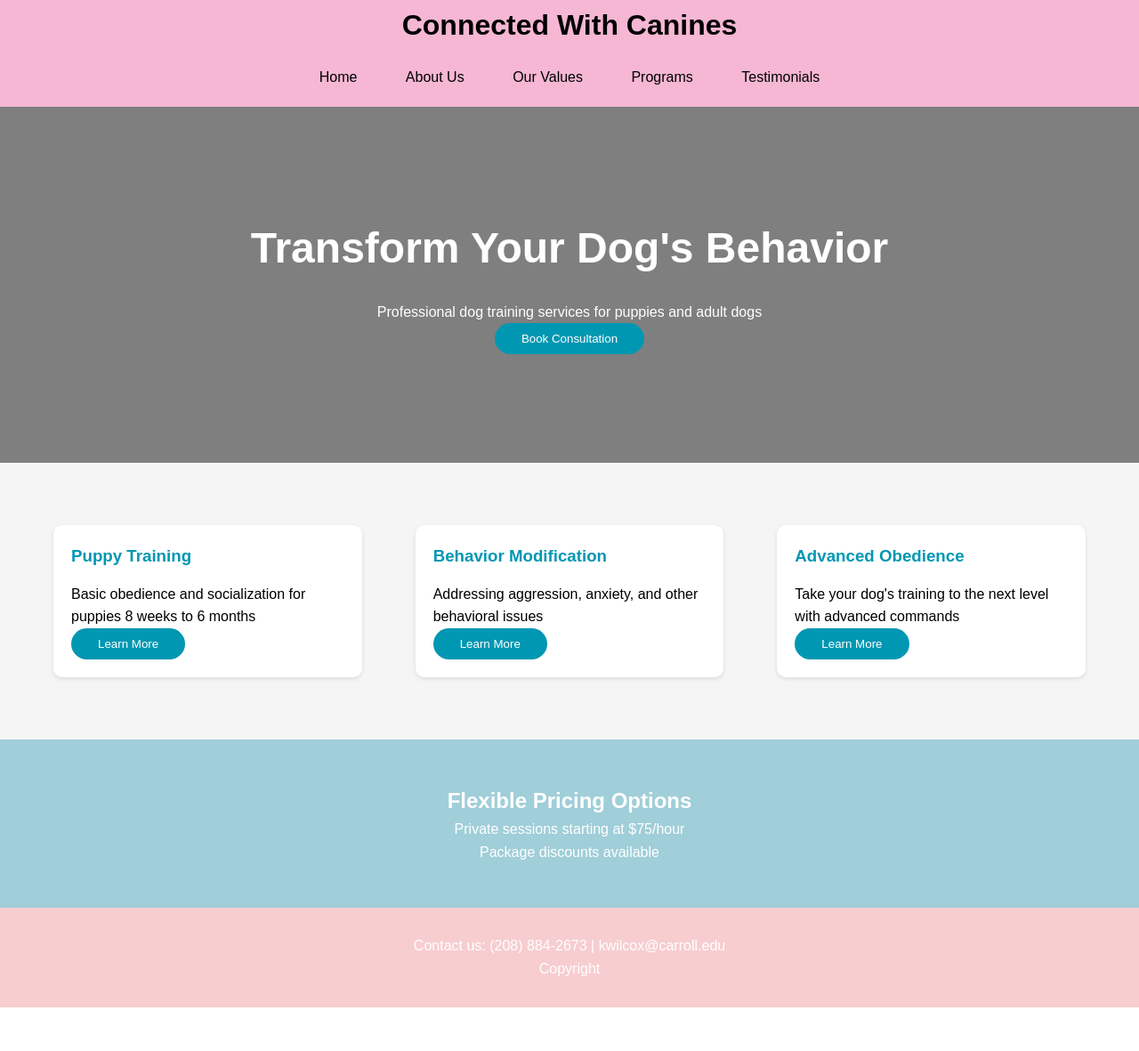
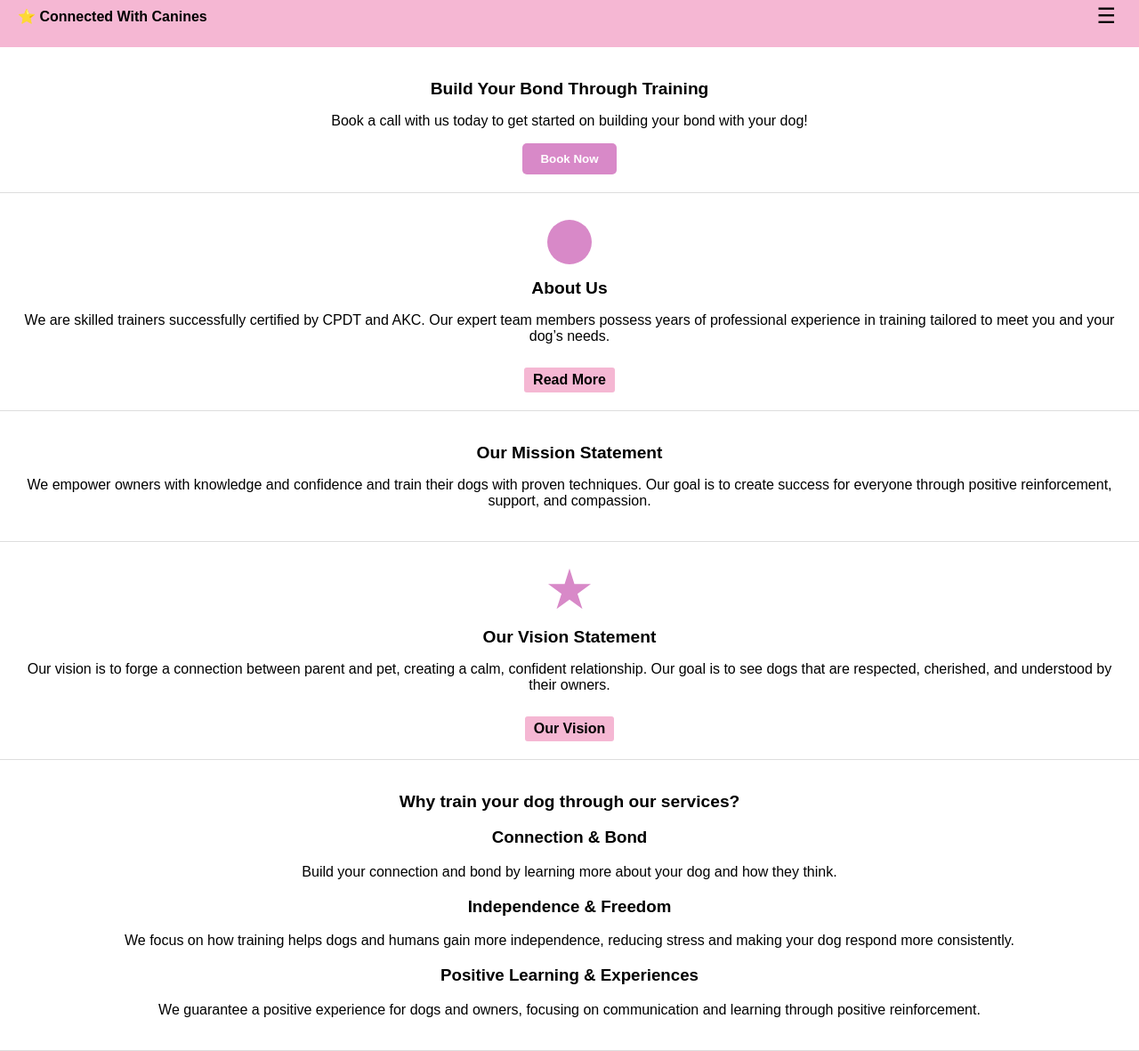
Before and after one commit to kyleewilcox/webdesignclass, a plain HTML site: page index.html in a window 1280 px wide. Shown: the part 17-1198 px from the top of the page at 89% size. Before the commit the page ends 1149 px from the top, so only its background shows below. Drawn offline with Linux system fonts and the light colour scheme.

Commit message:
lots of progress!

```diff
--- a/index.html
+++ b/index.html
@@ -4,183 +4,76 @@
   <meta charset="UTF-8" />
   <meta name="viewport" content="width=device-width, initial-scale=1.0" />
   <title>Connected With Canines</title>
-    <style>
-      * {
-        margin: 0;
-        padding: 0;
-        box-sizing: border-box;
-        font-family: "Arial", sans-serif;
-      }
-
-      body {
-        line-height: 1.6;
-      }
-
-      /* Header Styles */
-      .header {
-        background-color: #f5b7d3;
-        padding: 20px;
-        text-align: center;
-      }
-
-      .nav {
-        margin-top: 20px;
-      }
-
-      .nav a {
-        color: #000000;
-        text-decoration: none;
-        margin: 0 15px;
-        padding: 5px 10px;
-        border-radius: 5px;
-        transition: background-color 0.3s;
-      }
-
-      .nav a:hover {
-        background-color: #fcf5c7;
-      }
-
-      /* Hero Section */
-      .hero {
-        background: linear-gradient(rgba(0, 0, 0, 0.5), rgba(0, 0, 0, 0.5)),
-          url("dog-training.jpg") center/cover;
-        height: 400px;
-        display: flex;
-        align-items: center;
-        justify-content: center;
-        color: white;
-        text-align: center;
-      }
-
-      .hero h1 {
-        font-size: 3em;
-        margin-bottom: 20px;
-      }
-
-      /* Services Section */
-      .services {
-        padding: 50px 20px;
-        background-color: #f5f5f5;
-      }
-
-      .service-card {
-        background: white;
-        padding: 20px;
-        margin: 20px;
-        border-radius: 10px;
-        box-shadow: 0 2px 5px rgba(0, 0, 0, 0.1);
-        transition: transform 0.3s;
-      }
-
-      .service-card:hover {
-        transform: translateY(-5px);
-      }
-
-      .service-card h3 {
-        color: #0097b2;
-        margin-bottom: 15px;
-      }
-
-      /* Pricing Section */
-      .pricing {
-        padding: 50px 20px;
-        background-color: #a0ced9;
-        color: white;
-        text-align: center;
-      }
-
-      /* Footer */
-      .footer {
-        background-color: #f7cdd0;
-        color: white;
-        padding: 30px 20px;
-        text-align: center;
-      }
-
-      .button {
-        background-color: #0097b2;
-        color: white;
-        padding: 10px 30px;
-        border: none;
-        border-radius: 25px;
-        cursor: pointer;
-        transition: background-color 0.3s;
-      }
-
-      .button:hover {
-        background-color: #007693;
-      }
-
-      .grid {
-        display: grid;
-        grid-template-columns: repeat(auto-fit, minmax(300px, 1fr));
-        gap: 20px;
-        max-width: 1200px;
-        margin: 0 auto;
-      }
-
-      @media (max-width: 768px) {
-        .nav {
-          display: flex;
-          flex-direction: column;
-          gap: 10px;
-        }
-      }
+  <link rel="stylesheet" href="styles/base.css" />
   </style>
 </head>
 <body>
-    <header class="header">
-      <h1>Connected With Canines</h1>
-      <nav class="nav">
-        <a href="index.html">Home</a>
+  <header>
+    <div><strong>⭐ Connected With Canines</strong></div>
+    <button class="menu-toggle" onclick="toggleMenu()">☰</button>
+    <nav class="nav-menu" id="navMenu">
       <a href="pages/about-us.html">About Us</a>
-        <a href="#our-values">Our Values</a>
-        <a href="#programs">Programs</a>
-        <a href="#testimonials">Testimonials</a>
+      <a href="pages/our-values.html">Our Values</a>
+      <a href="pages/programs.html">Programs</a>
+      <a href="pages/testimonials.html">Testimonials</a>
     </nav>
   </header>
 
-    <section class="hero">
-      <div>
-        <h1>Transform Your Dog's Behavior</h1>
-        <p>Professional dog training services for puppies and adult dogs</p>
-        <button class="button">Book Consultation</button>
+  <div class="section">
+    <h2>Build Your Bond Through Training</h2>
+    <p>Book a call with us today to get started on building your bond with your dog!</p>
+    <button class="button">Book Now</button>
   </div>
-    </section>
 
-    <section class="services" id="services">
-      <div class="grid">
-        <div class="service-card">
-          <h3>Puppy Training</h3>
+  <div class="section">
+    <div class="circle"></div>
+    <h2>About Us</h2>
     <p>
-            Basic obedience and socialization for puppies 8 weeks to 6 months
+      We are skilled trainers successfully certified by CPDT and AKC. Our expert team members
+      possess years of professional experience in training tailored to meet you and your dog’s needs.
     </p>
-          <button class="button">Learn More</button>
+    <a href="#" class="small-button">Read More</a>
   </div>
-        <div class="service-card">
-          <h3>Behavior Modification</h3>
-          <p>Addressing aggression, anxiety, and other behavioral issues</p>
-          <button class="button">Learn More</button>
+
+  <div class="section">
+    <h2>Our Mission Statement</h2>
+    <p>
+      We empower owners with knowledge and confidence and train their dogs with proven
+      techniques. Our goal is to create success for everyone through positive reinforcement,
+      support, and compassion.
+    </p>
   </div>
-        <div class="service-card">
-          <h3>Advanced Obedience</h3>
+
+  <div class="section">
+    <div class="star"></div>
+    <h2>Our Vision Statement</h2>
     <p>
-            Take your dog's training to the next level with advanced commands
+      Our vision is to forge a connection between parent and pet, creating a calm, confident
+      relationship. Our goal is to see dogs that are respected, cherished, and understood by their owners.
     </p>
-          <button class="button">Learn More</button>
+    <a href="#" class="small-button">Our Vision</a>
   </div>
+
+  <div class="section">
+    <h2>Why train your dog through our services?</h2>
+    <h3>Connection & Bond</h3>
+    <p>
+      Build your connection and bond by learning more about your dog and how they think.
+    </p>
+    <h3>Independence & Freedom</h3>
+    <p>
+      We focus on how training helps dogs and humans gain more independence, reducing stress and making your dog respond more consistently.
+    </p>
+    <h3>Positive Learning & Experiences</h3>
+    <p>
+      We guarantee a positive experience for dogs and owners, focusing on communication and learning through positive reinforcement.
+    </p>
   </div>
-    </section>
 
-    <section class="pricing">
-      <h2>Flexible Pricing Options</h2>
-      <p>Private sessions starting at $75/hour</p>
-      <p>Package discounts available</p>
-    </section>
-
-    <footer class="footer" id="contact">
-      <p>Contact us: (208) 884-2673 | kwilcox@carroll.edu</p>
-      <p>Copyright</p>
-    </footer>
+  <script>
+    function toggleMenu() {
+      document.body.classList.toggle('menu-open');
+    }
+  </script>
 </body>
 </html>
--- a/styles/base.css
+++ b/styles/base.css
@@ -3,46 +3,94 @@
   makes boxes borders etc actually make sense :)
   Here is link to better explain: https://developer.mozilla.org/en-US/docs/Web/CSS/box-sizing
 */
-* {
-  box-sizing: border-box;
+*
+body {
+  font-family: Arial, sans-serif;
+  margin: 0;
+  padding: 0;
+  background-color: #fff;
+  color: #000;
 }
-
-h1 {
-  font-size: 2.5rem;
+header {
+  background-color: #f5b7d3;
+  padding: 20px;
+  display: flex;
+  justify-content: space-between;
+  align-items: center;
+}
+.menu-toggle {
+  font-size: 24px;
+  background: none;
+  border: none;
+  cursor: pointer;
+}
+.nav-menu {
+  display: none;
+  flex-direction: column;
+  background-color: #f5b7d3;
+  position: absolute;
+  top: 60px;
+  right: 0;
+  width: 200px;
+  box-shadow: 0 4px 6px rgba(0,0,0,0.1);
+}
+.nav-menu a {
+  padding: 15px;
+  text-decoration: none;
+  color: black;
+  border-bottom: 1px solid #ddd;
+}
+.nav-menu a:hover {
+  background-color: #d889c8;
+  color: white;
+}
+.menu-open .nav-menu {
+  display: flex;
+}
+.section {
+  padding: 20px;
   text-align: center;
+  border-bottom: 1px solid #ddd;
 }
-
-ul {
-  list-style-type: none;
+.button {
+  background-color: #d889c8;
+  color: white;
+  padding: 10px 20px;
+  border: none;
+  border-radius: 5px;
+  cursor: pointer;
+  font-weight: bold;
 }
-
-li {
-  padding: .5rem;
+.circle, .star {
+  width: 50px;
+  height: 50px;
+  margin: 10px auto;
+  background-color: #d889c8;
 }
-
-a {
+.circle {
+  border-radius: 50%;
+}
+.star {
+  clip-path: polygon(
+    50% 0%, 61% 35%, 98% 35%,
+    68% 57%, 79% 91%,
+    50% 70%, 21% 91%,
+    32% 57%, 2% 35%,
+    39% 35%
+  );
+}
+h2 {
+  font-size: 1.2em;
+  font-weight: bold;
+  margin-bottom: 10px;
+}
+.small-button {
+  margin-top: 10px;
+  background-color: #f5b7d3;
+  color: black;
+  padding: 5px 10px;
+  border-radius: 3px;
   text-decoration: none;
-  border-bottom: 1px dotted #03037a;
-  color: #03037a;
-  padding: .5rem 1rem;
+  font-weight: bold;
+  display: inline-block;
 }
-
-a:hover {
-  background-color: #eee;
-  padding: .4rem 1rem .5rem;
-}
-
-style
-  body {
-    font-family: Arial, sans-serif;
-    margin: 0;
-    padding: 0;
-    background-color: #f4f4f4;
-  }
-
-  footer {
-    text-align: center;
-    padding: 20px;
-    background-color: #333;
-    color: white;
-  }
```
Also changed, not shown: pages/about-us.html (+11 -4 lines), pages/our-values.html (+20 -2 lines), pages/programs.html (+20 -2 lines), pages/testimonials.html (+20 -2 lines), practice/gptchanges.html (deleted, +0 -146 lines). Lines whose indentation alone changed are shown as unchanged.
